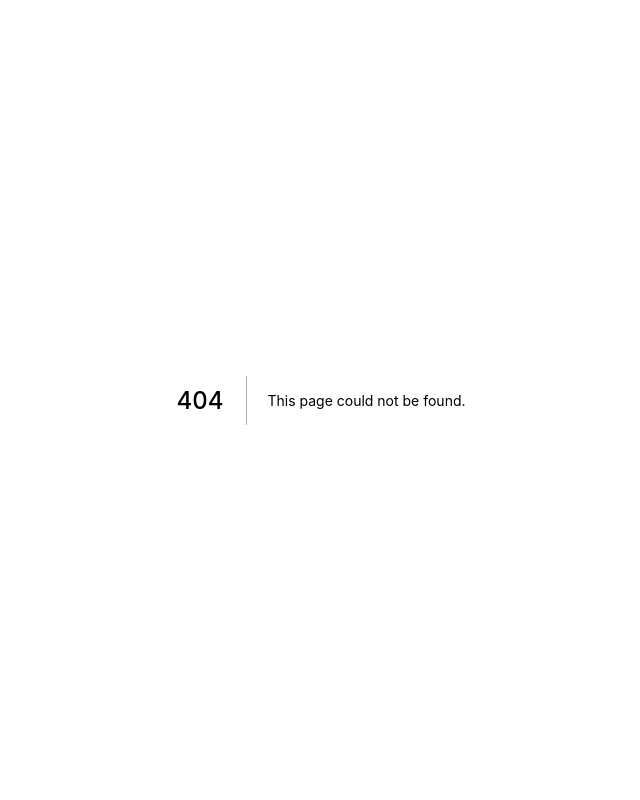
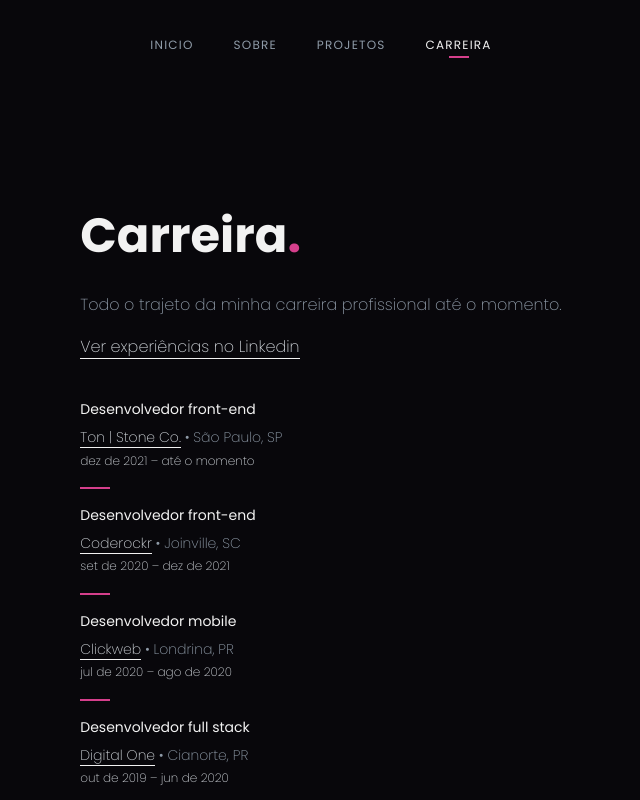
Before and after one commit to vitorserrano/vitorserrano.me, a Next.js app: page /career in a window 1280 px wide. Before the commit this address had no page. Shown: the top 800 px of the page, without its empty margins (319-959 px from the left). Built offline with nearby package versions, Linux system fonts and the light colour scheme.

Commit message:
feat: add career page

```diff
--- a/src/components/Text/styles.ts
+++ b/src/components/Text/styles.ts
@@ -8,9 +8,14 @@ export const StyledText = styled('p', {
   },
 
   a: {
-    color: '$white',
+    color: '$info',
     textDecoration: 'none',
     borderBottom: '1px solid $white',
+    cursor: 'pointer',
+
+    '&:hover': {
+      filter: 'brightness(150%)',
+    },
   },
 
   variants: {
--- /dev/null
+++ b/src/pages/career.tsx
@@ -0,0 +1,41 @@
+import Link from 'next/link'
+
+import { Layout, Title, Text } from 'src/components'
+import { experiences } from 'src/utils/experiences'
+import { Experiences, Role } from 'src/styles/pages/career'
+
+const Career = () => (
+  <Layout align="center">
+    <div>
+      <Title>Carreira</Title>
+      <Text type="paragraph">
+        Todo o trajeto da minha carreira profissional até o momento.
+      </Text>
+
+      <Text type="paragraph">
+        <Link href="https://www.linkedin.com/in/vitor-serrano/">
+          <a target="_blank">Ver experiências no Linkedin</a>
+        </Link>
+      </Text>
+
+      <Experiences>
+        {experiences.map(experience => (
+          <div key={experience.id} className="items">
+            <Role>{experience.role}</Role>
+            <Text type="paragraph">
+              <Link href={experience.url} passHref>
+                <a target="_blank">{experience.company}</a>
+              </Link>{' '}
+              • {experience.location} <br />
+              <span>{experience.time}</span>
+            </Text>
+
+            <div className="separator" />
+          </div>
+        ))}
+      </Experiences>
+    </div>
+  </Layout>
+)
+
+export default Career
--- /dev/null
+++ b/src/styles/pages/career.ts
@@ -0,0 +1,34 @@
+import { styled } from 'src/styles'
+import { Text } from 'src/components'
+
+export const Experiences = styled('div', {
+  marginTop: 40,
+  maxWidth: 520,
+
+  '.items': {
+    p: { fontSize: '$sm' },
+
+    span: {
+      color: '$info',
+      fontSize: '$xs',
+    },
+
+    '.separator': {
+      backgroundColor: '$primary',
+      height: 2,
+      marginBottom: 16,
+      maxWidth: 30,
+    },
+
+    '&:last-child': {
+      '.separator': {
+        display: 'none',
+      },
+    },
+  },
+})
+
+export const Role = styled(Text, {
+  color: '$white',
+  marginBottom: 6,
+})
--- a/src/styles/pages/projects.ts
+++ b/src/styles/pages/projects.ts
@@ -54,11 +54,10 @@ export const Card = styled('div', {
     backgroundColor: '$secondary',
     filter: 'brightness(150%)',
   },
-  '@xl': { maxWidth: 240 },
+  '@xl': { maxWidth: 240, minHeight: 240 },
 })
 
 export const Name = styled(Text, {
   color: '$white',
-  textTransform: 'capitalize',
   marginBottom: 12,
 })
--- /dev/null
+++ b/src/utils/experiences.ts
@@ -0,0 +1,42 @@
+export const experiences = [
+  {
+    id: '1',
+    role: 'Desenvolvedor front-end',
+    company: 'Ton | Stone Co.',
+    location: 'São Paulo, SP',
+    time: 'dez de 2021 – até o momento',
+    url: 'https://ton.com.br',
+  },
+  {
+    id: '2',
+    role: 'Desenvolvedor front-end',
+    company: 'Coderockr',
+    location: 'Joinville, SC',
+    time: 'set de 2020 – dez de 2021',
+    url: 'https://coderockr.com/',
+  },
+  {
+    id: '3',
+    role: 'Desenvolvedor mobile',
+    company: 'Clickweb',
+    location: 'Londrina, PR',
+    time: 'jul de 2020 – ago de 2020',
+    url: 'https://www.clickweb.com.br/',
+  },
+  {
+    id: '4',
+    role: 'Desenvolvedor full stack',
+    company: 'Digital One',
+    location: 'Cianorte, PR',
+    time: 'out de 2019 – jun de 2020',
+    url: 'https://www.digitalone.com.br/',
+  },
+  {
+    id: '5',
+    role: 'Suporte técnico',
+    company: 'SisTerra',
+    location: 'Cianorte, PR',
+    time: 'fev de 2018 – out de 2019',
+    url: 'https://www.sisterra.com.br/',
+  },
+]
--- a/src/utils/options.ts
+++ b/src/utils/options.ts
@@ -2,6 +2,5 @@ export const options = [
   { id: '1', name: 'Inicio', href: '/' },
   { id: '2', name: 'Sobre', href: '/about' },
   { id: '3', name: 'Projetos', href: '/projects' },
-  // { id: '4', name: 'Skills', href: '/skills' },
-  // { id: '5', name: 'Experiências', href: '/experiences' },
+  { id: '4', name: 'Carreira', href: '/career' },
 ]
--- a/src/utils/socials.ts
+++ b/src/utils/socials.ts
@@ -19,14 +19,14 @@ export const socials = [
   },
   {
     id: '4',
+    name: 'twitter',
+    icon: 'TwitterLogo',
+    href: 'https://twitter.com/virtuzera',
+  },
+  {
+    id: '5',
     name: 'instagram',
     icon: 'InstagramLogo',
     href: 'https://www.instagram.com/virtuzera/',
   },
-  {
-    id: '5',
-    name: 'twitter',
-    icon: 'TwitterLogo',
-    href: 'https://twitter.com/virtuzera',
-  },
 ]
```
Also changed, not shown: src/utils/tecnologies.ts (deleted, +0 -41 lines).
